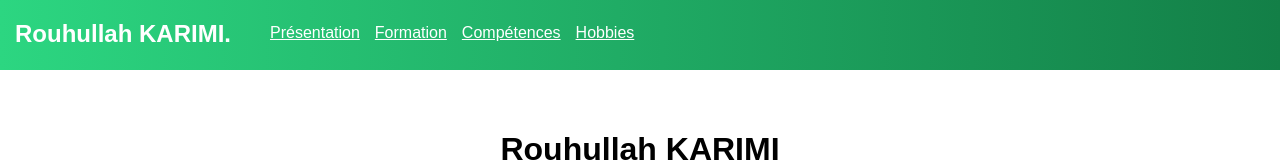
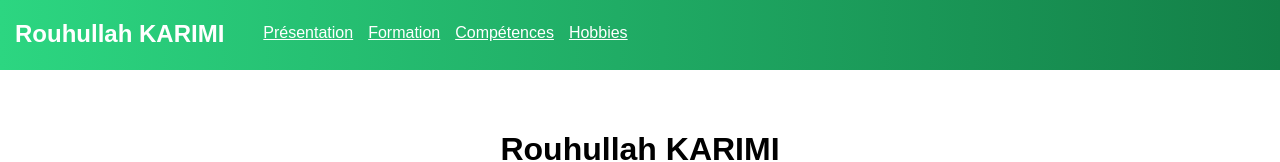
Before and after one commit to Rouhullah/Rouhullah.github.io, a plain HTML site: page index.html in a window 1280 px wide. Shown: the top 162 px of the page. Drawn offline with Linux system fonts and the light colour scheme.

Commit message:
remove point

```diff
--- a/index.html
+++ b/index.html
@@ -12,7 +12,7 @@
     <body>
 				<!-- etape 3 -->
 	    <nav class="secondary-block">
-						<h2>Rouhullah KARIMI.</h2>
+						<h2>Rouhullah KARIMI</h2>
 						<ul>
 									<li><a href="#profile">Présentation</a></li>
 									<li><a href="#xp">Formation</a></li>
```
